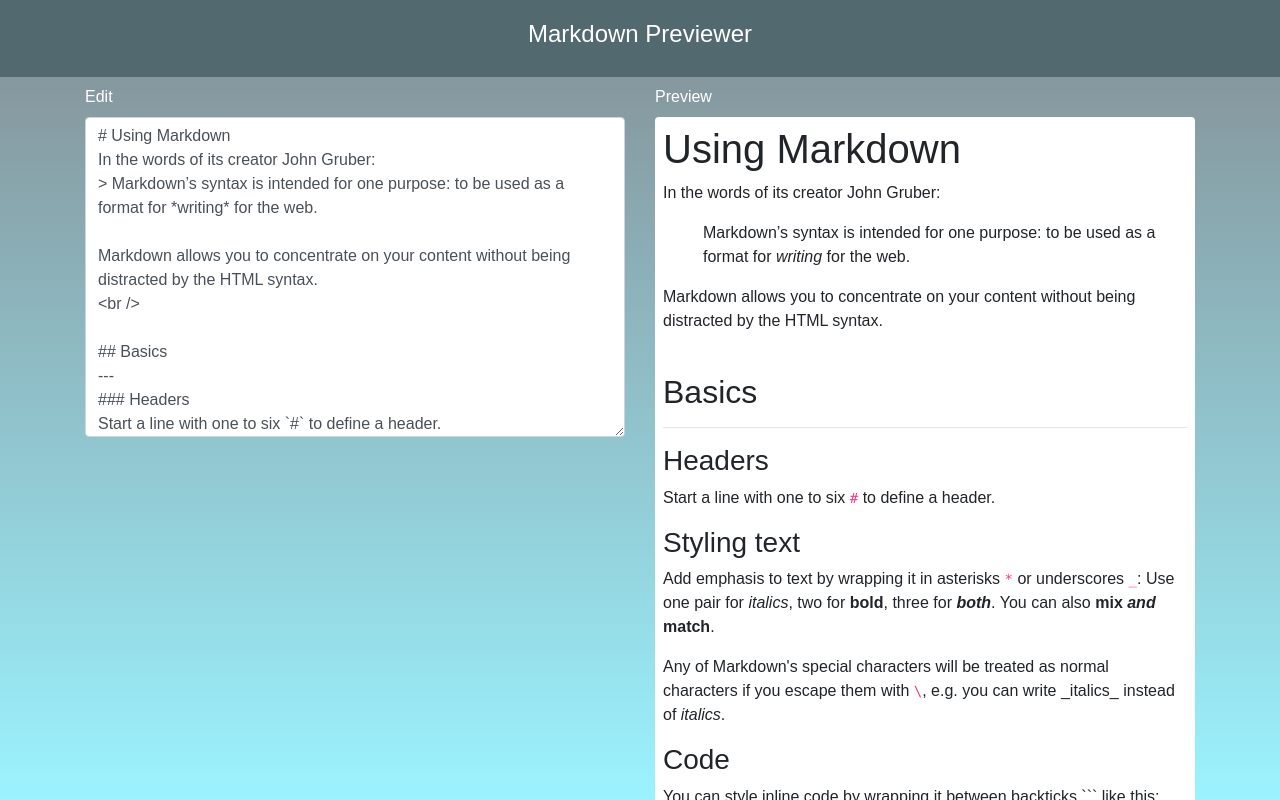
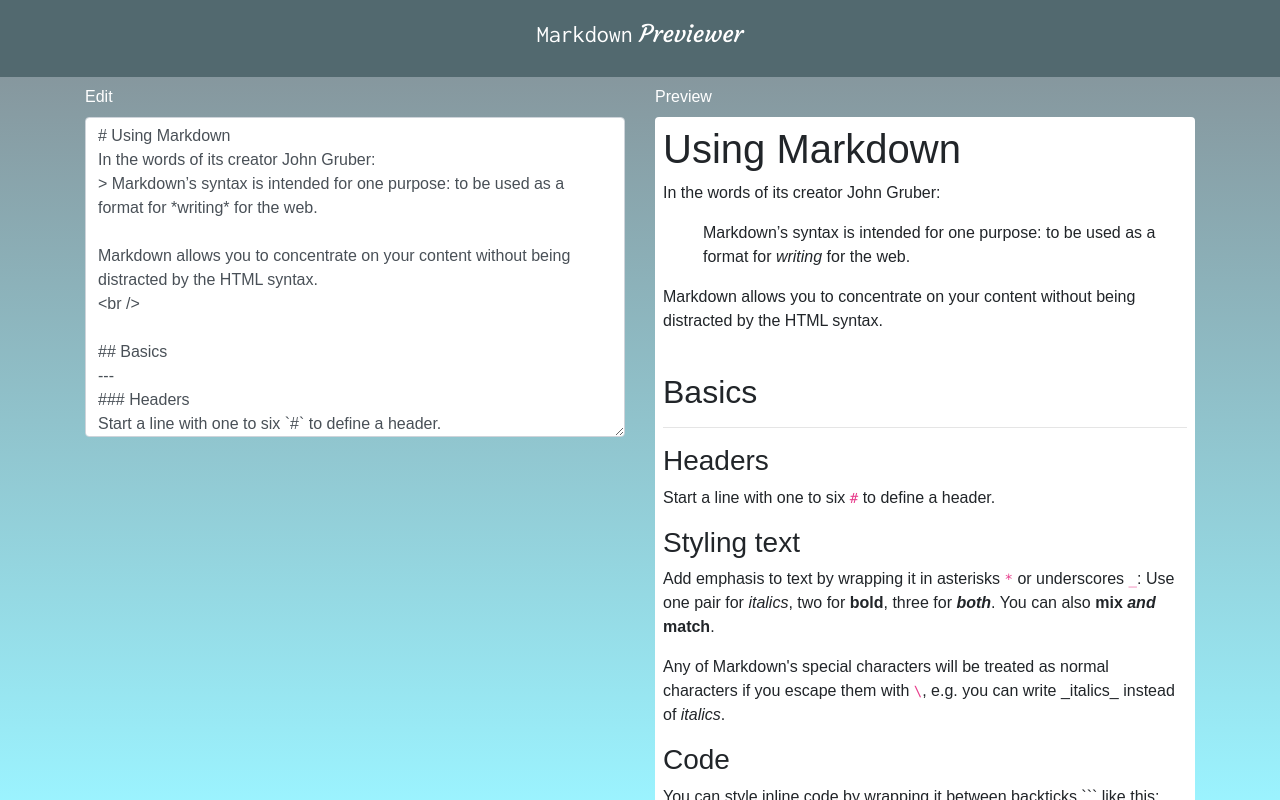
Before and after one commit to sfiquet/md-preview, a React (Create React App) app: page / in a window 1280 px wide. Shown: the top 800 px of the page. Built offline with nearby package versions, Linux system fonts and the light colour scheme.

Commit message:
Use special fonts for header

```diff
--- a/public/index.html
+++ b/public/index.html
@@ -11,6 +11,7 @@
     <link rel="manifest" href="%PUBLIC_URL%/manifest.json">
     <link rel="shortcut icon" href="%PUBLIC_URL%/favicon.ico">
     <link rel="stylesheet" href="https://maxcdn.bootstrapcdn.com/bootstrap/4.0.0/css/bootstrap.min.css" integrity="sha384-Gn5384xqQ1aoWXA+058RXPxPg6fy4IWvTNh0E263XmFcJlSAwiGgFAW/dAiS6JXm" crossorigin="anonymous">
+    <link href="https://fonts.googleapis.com/css?family=Courgette|Inconsolata" rel="stylesheet">
     <!--
       Notice the use of %PUBLIC_URL% in the tags above.
       It will be replaced with the URL of the `public` folder during the build.
--- a/src/App.css
+++ b/src/App.css
@@ -13,3 +13,11 @@
 .App-title {
   font-size: 1.5em;
 }
+
+.App-title-markdown {
+  font-family: 'Inconsolata', monospace;
+}
+
+.App-title-previewer {
+  font-family: 'Courgette', cursive;
+}
--- a/src/App.js
+++ b/src/App.js
@@ -7,7 +7,7 @@ class App extends Component {
     return (
       <div className="App">
         <header className="App-header">
-          <h1 className="App-title">Markdown Previewer</h1>
+          <h1 className="App-title"><span className="App-title-markdown">Markdown</span> <span className="App-title-previewer">Previewer</span></h1>
         </header>
         <main className="container pt-2 pb-4">
           <MDEditor></MDEditor>
```
